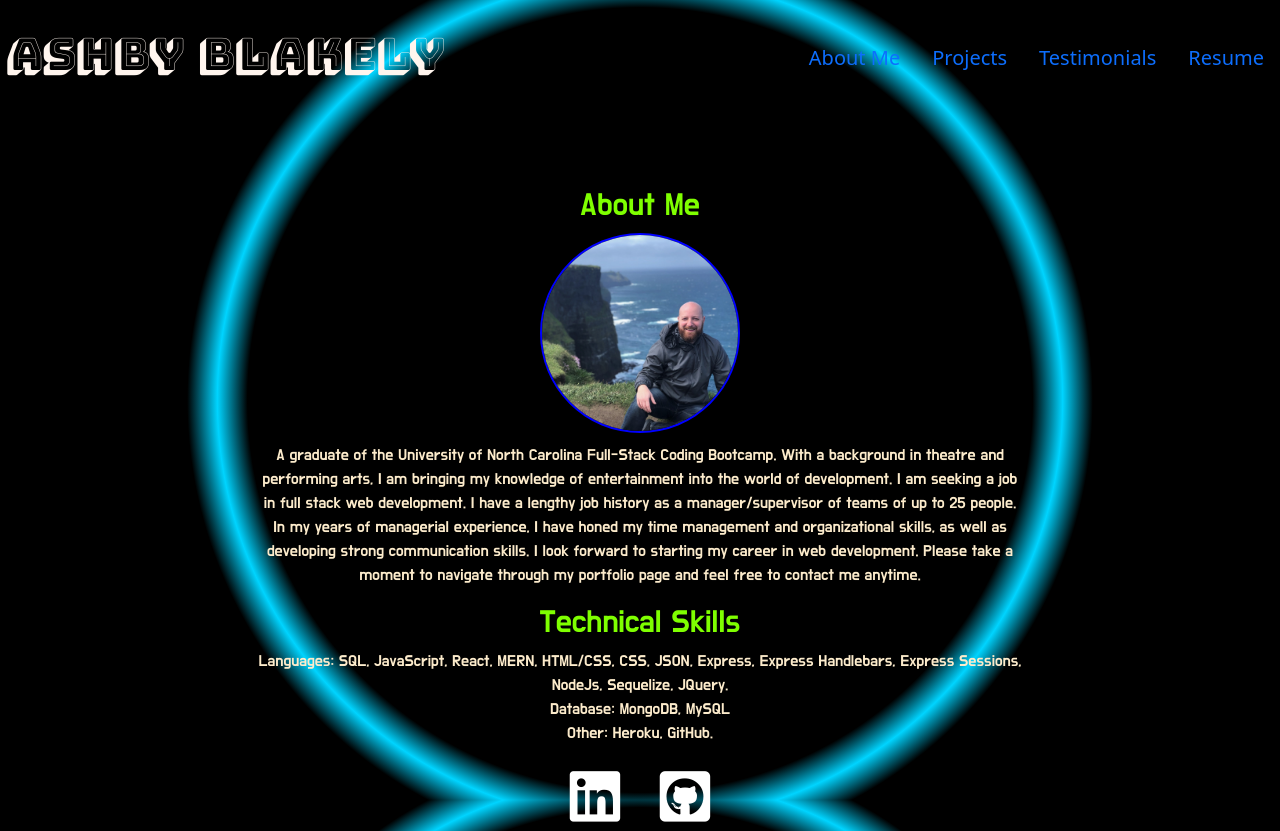
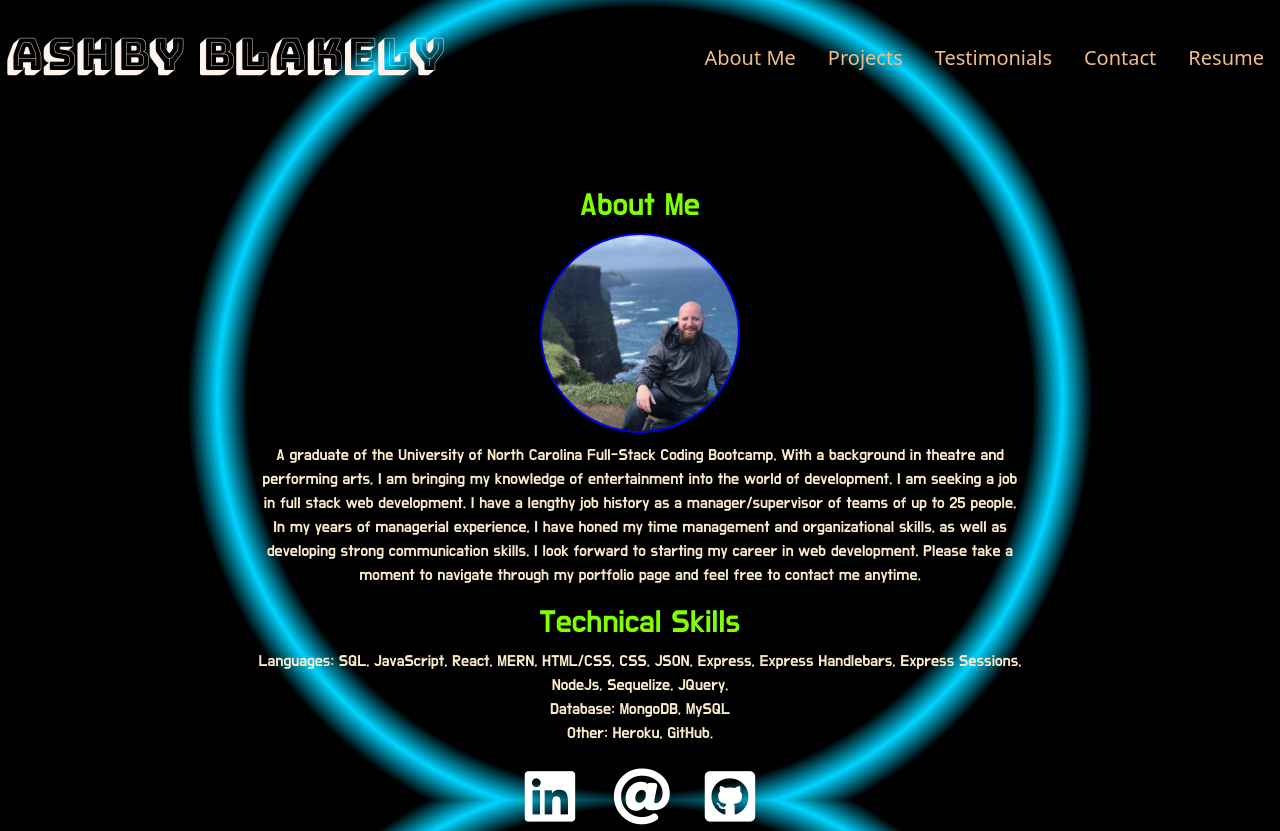
Before and after one commit to AshbyLB/react-portfolio, a React (Create React App) app: page / in a window 1280 px wide. Built offline with nearby package versions, Linux system fonts and the light colour scheme.

Commit message:
added a contact link to the footer and navbar

```diff
--- a/src/components/Footer.js
+++ b/src/components/Footer.js
@@ -8,6 +8,9 @@ function Footer() {
                 <a href="https://www.linkedin.com/in/ashbyleeblakely/" >
                 <i class="fab fa-linkedin fa-4x"></i>
                 </a>
+                <a href="mailto: ashbyleeblakely@gmail.com">
+                <i class="fas fa-at fa-4x"></i>
+                </a>
                 <a href="https://github.com/AshbyLB" >
                 <i class="fab fa-github-square fa-4x"></i>
                 </a>
--- a/src/components/Header.css
+++ b/src/components/Header.css
@@ -1,3 +1,7 @@
+nav a {
+  color: rgb(241, 189, 136)
+}
+
 .header {
     position: -webkit-sticky;
     position: sticky;
@@ -16,6 +20,7 @@
     padding-right: 10px;
     font-size: 23px;
     text-decoration: none;
+    color: rgb(241, 189, 136);
 }
 #hov{
     padding: .5em .8em;
@@ -72,7 +77,7 @@
     #hov {
         font-size: 15px;
         min-width: 10px;
-        color: rgb(241, 189, 136);
+        color: rgb(255, 167, 248);
         font-weight:bold;
     }
   }
--- a/src/components/Header.js
+++ b/src/components/Header.js
@@ -28,6 +28,11 @@ function Header({ currentInfo, handlePageChange }) {
                         Testimonials
                     </a>
                     <a  id="hov"
+                        href="mailto: ashbyleeblakely@gmail.com"
+                    >
+                        Contact
+                    </a>
+                    <a  id="hov"
                     href="https://docs.google.com/document/d/1wQnO93AluP_Msrb4X41c_AsCO9zwRi0dOxBaumybkQE/edit?usp=sharing" target="_blank">
                         Resume
                     </a>
```
